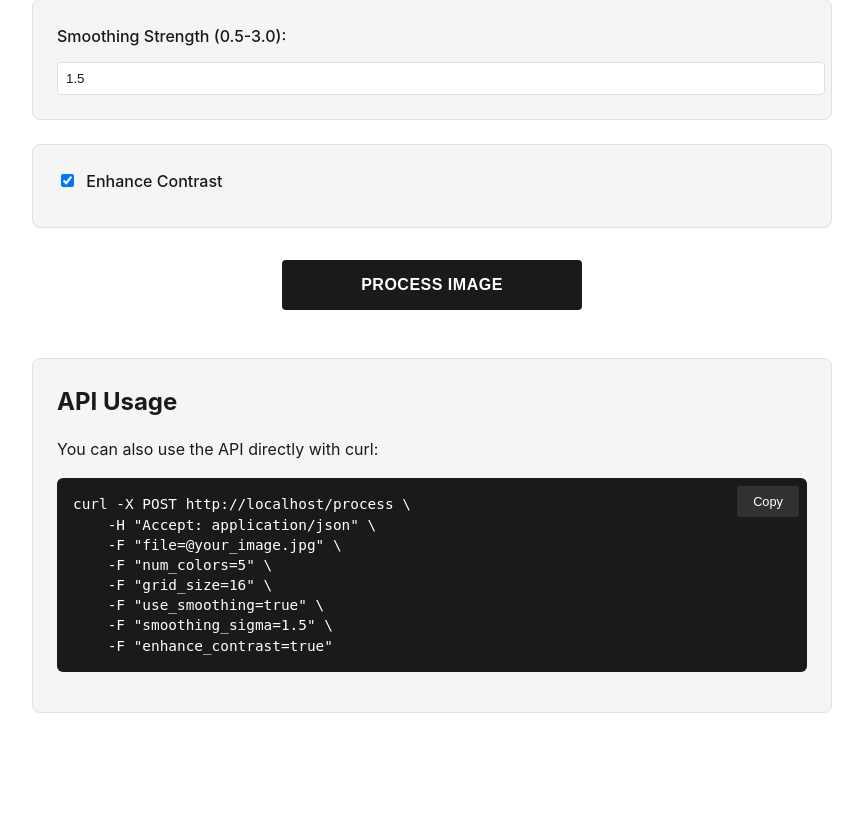
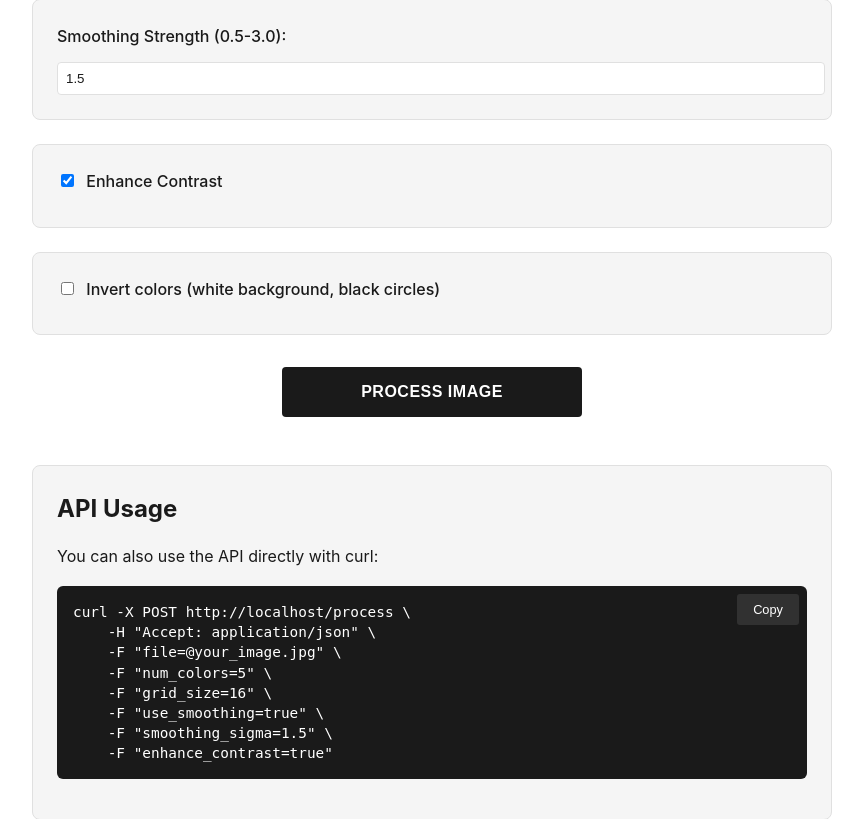
Before and after one commit to joaoofreitas/stixis, a Flask app: page / in a window 1280 px wide. Shown: the part 843-1662 px from the top of the page, without its empty margins (208-1071 px from the left). Before the commit the page ends 1556 px from the top, so only its background shows below. Run offline with Flask 2, Linux system fonts and the light colour scheme.

Commit message:
added inversion, handle transparency

```diff
--- a/app.py
+++ b/app.py
@@ -65,41 +65,40 @@ def process_image():
         print(f"Saving file to: {save_path}")
         file.save(save_path)
 
-        # Get parameters from form/request
-        try:
-            print("Processing form parameters")
-            num_colors = int(request.form.get('num_colors', 5))
-            if not 2 <= num_colors <= 10:
-                return jsonify({'error': "Number of colors must be between 2 and 10"}), 400
+        # Get parameters from form
+        invert = request.form.get('invert') == 'true'
+        print(f"Invert parameter received: {request.form.get('invert')}")
+        print(f"Invert parameter parsed: {invert}")
 
-            use_custom_grid = request.form.get('use_custom_grid') == 'true'
-            grid_size = None
-            if use_custom_grid:
-                grid_size = int(request.form.get('grid_size', 0))
-                if grid_size < 4:
-                    return jsonify({'error': "Grid size must be at least 4"}), 400
+        num_colors = int(request.form.get('num_colors', 5))
+        use_custom_grid = request.form.get('use_custom_grid') == 'true'
+        grid_size = int(request.form.get('grid_size', 0)) if use_custom_grid else None
+        use_smoothing = request.form.get('use_smoothing') == 'true'
+        smoothing_sigma = float(request.form.get('smoothing_sigma', 1.5))
+        enhance_contrast = request.form.get('enhance_contrast') == 'true'
 
-            use_smoothing = request.form.get('use_smoothing') == 'true'
-            smoothing_sigma = float(request.form.get('smoothing_sigma', 1.5))
-            if use_smoothing and not 0.5 <= smoothing_sigma <= 3.0:
-                return jsonify({'error': "Smoothing sigma must be between 0.5 and 3.0"}), 400
+        print(f"Creating processor with parameters:")
+        print(f"- num_colors: {num_colors}")
+        print(f"- grid_size: {grid_size}")
+        print(f"- smoothing: {use_smoothing}")
+        print(f"- smoothing_sigma: {smoothing_sigma}")
+        print(f"- enhance_contrast: {enhance_contrast}")
+        print(f"- invert: {invert}")
 
-            enhance_contrast = request.form.get('enhance_contrast') == 'true'
+        # Initialize processor with parameters
+        processor = StixisProcessor(
+            num_colors=num_colors,
+            grid_size=grid_size,
+            smoothing=use_smoothing,
+            smoothing_sigma=smoothing_sigma,
+            enhance_contrast=enhance_contrast,
+            invert=invert
+        )
 
-        except ValueError as e:
-            return jsonify({'error': f"Invalid parameter values: {str(e)}"}), 400
+        print(f"Processor created with invert={processor.invert}")
 
         # Process image
         try:
-            print("Initializing processor")
-            processor = StixisProcessor(
-                num_colors=num_colors,
-                grid_size=grid_size,
-                smoothing=use_smoothing,
-                smoothing_sigma=smoothing_sigma,
-                enhance_contrast=enhance_contrast
-            )
-
             print("Loading and processing image")
             input_image = Image.open(save_path)
             output_image = processor.process(input_image)
--- a/templates/upload.html
+++ b/templates/upload.html
@@ -423,6 +423,13 @@
             </label>
         </div>
 
+        <div class="form-group">
+            <label>
+                <input type="checkbox" id="invert" name="invert" value="true">
+                Invert colors (white background, black circles)
+            </label>
+        </div>
+
         <button type="submit">Process Image</button>
     </form>
 
@@ -474,8 +481,9 @@
             // Set default checkbox states
             const defaultValues = {
                 'use_custom_grid': false,
-                'use_smoothing': true,  // Default smoothing to on
-                'enhance_contrast': true,  // Default contrast to on
+                'use_smoothing': true,
+                'enhance_contrast': true,
+                'invert': false,
                 'num_colors': 5,
                 'grid_size': 16,
                 'smoothing_sigma': 1.5
@@ -511,11 +519,16 @@
             updateCurlCommand();
         });
 
+        // Add event listener for invert checkbox
+        document.getElementById('invert').addEventListener('change', function() {
+            updateCurlCommand();
+        });
+
         // Function to update the curl command display
         function updateCurlCommand() {
             const form = document.getElementById('process-form');
             const formData = new FormData(form);
-            const currentUrl = window.location.origin;  // Gets protocol, domain and port
+            const currentUrl = window.location.origin;
 
             const commandParts = [
                 `curl -X POST ${currentUrl}/process \\`,
@@ -525,6 +538,8 @@
             for (let [key, value] of formData.entries()) {
                 if (key === 'file') {
                     commandParts.push(`    -F "file=@${value.name || 'your_image.jpg'}" \\`);
+                } else if (key === 'invert') {
+                    commandParts.push(`    -F "invert=${value === 'on' ? 'true' : 'false'}" \\`);
                 } else {
                     commandParts.push(`    -F "${key}=${value}" \\`);
                 }
@@ -580,9 +595,29 @@
         // Update form submission to handle progress steps
         document.getElementById('process-form').addEventListener('submit', function(e) {
             e.preventDefault();
-            console.log('Form submitted'); // Debug log
+            console.log('Form submitted');
 
             const formData = new FormData(this);
+
+            // Explicitly handle checkbox values
+            const invertChecked = document.getElementById('invert').checked;
+            console.log('Invert checkbox state:', invertChecked);  // Debug log
+
+            // Remove any existing 'invert' value and set the new one
+            formData.delete('invert');
+            formData.append('invert', invertChecked ? 'true' : 'false');
+
+            console.log('FormData invert value:', formData.get('invert'));  // Debug log
+
+            // Same for other checkboxes
+            formData.delete('use_custom_grid');
+            formData.delete('use_smoothing');
+            formData.delete('enhance_contrast');
+
+            formData.append('use_custom_grid', document.getElementById('use_custom_grid').checked ? 'true' : 'false');
+            formData.append('use_smoothing', document.getElementById('use_smoothing').checked ? 'true' : 'false');
+            formData.append('enhance_contrast', document.getElementById('enhance_contrast').checked ? 'true' : 'false');
+
             const loadingState = document.querySelector('.loading-state');
             const resultContainer = document.getElementById('result-container');
             const errorMessage = document.getElementById('error-message');
```
Also changed, not shown: main.py (+9 -3 lines), stixis_processor.py (+18 -3 lines).
